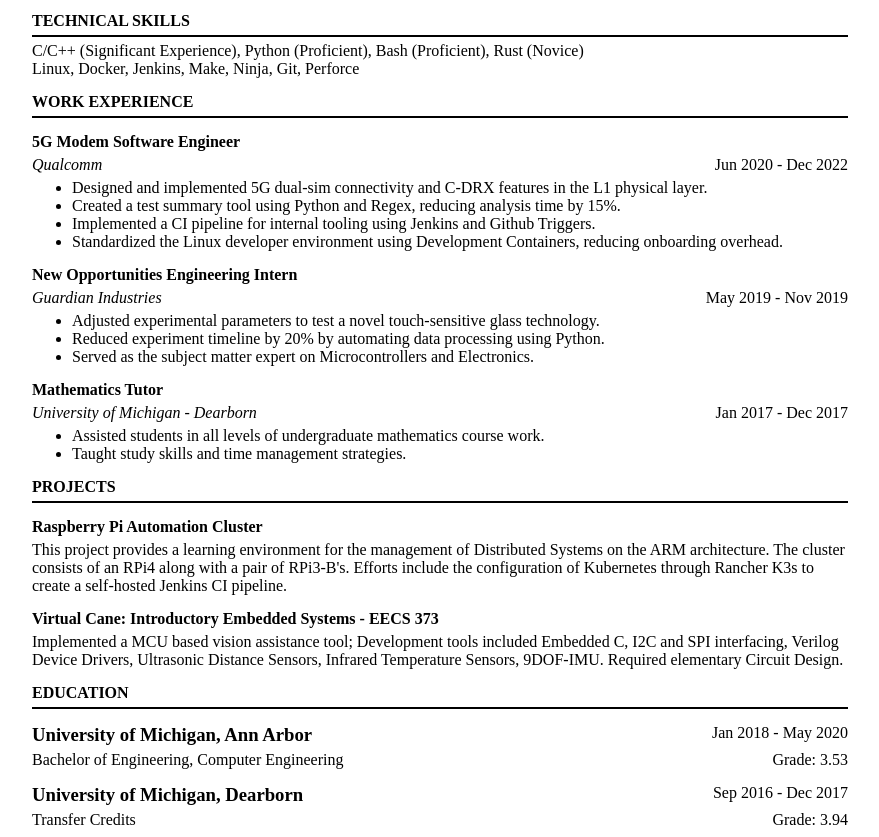
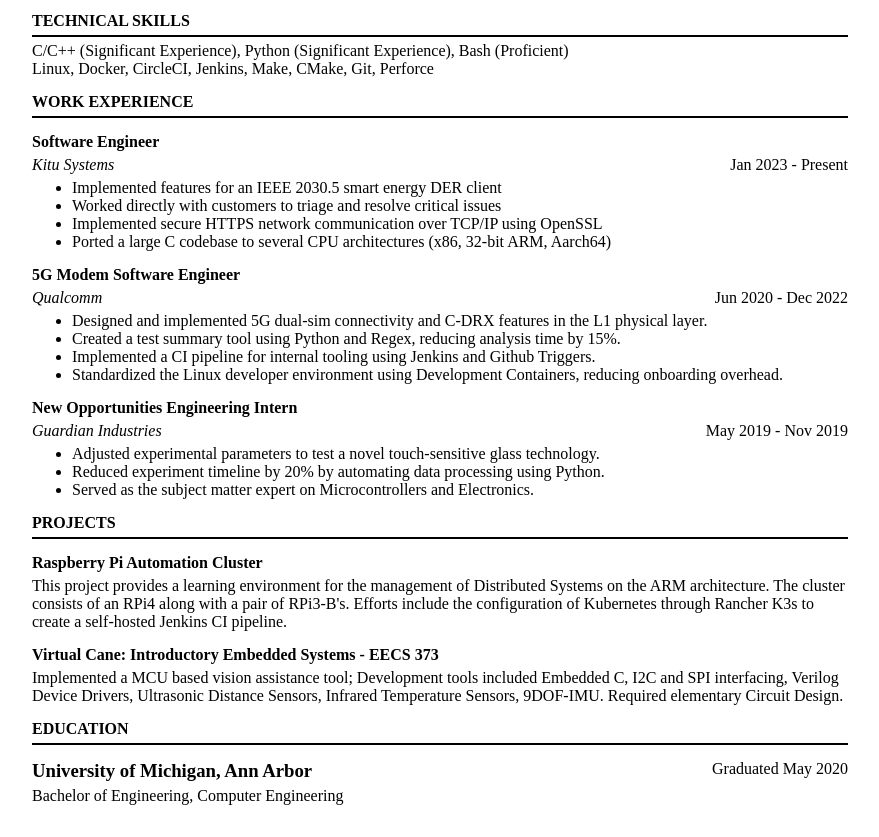
Before and after one commit to Drahlous/resume, a plain HTML site: page index.html in a window 1280 px wide. Shown: the part 84-921 px from the top of the page, without its empty margins (200-1079 px from the left). After the commit the page ends 897 px from the top, so only its background shows below. Drawn offline with Linux system fonts and the light colour scheme.

Commit message:
Add kitu information

```diff
--- a/index.html
+++ b/index.html
@@ -28,9 +28,9 @@
                 <hr>
                 <div class="description">
                     <p>
-                        C/C++ (Significant Experience), Python (Proficient), Bash (Proficient), Rust (Novice)
+                        C/C++ (Significant Experience), Python (Significant Experience), Bash (Proficient)
                         </br>
-                        Linux, Docker, Jenkins, Make, Ninja, Git, Perforce
+                        Linux, Docker, CircleCI, Jenkins, Make, CMake, Git, Perforce
                     </p>
                 </div> <!-- end description -->
             </section>
@@ -40,7 +40,23 @@
                 <hr>
                 <div class="description">
 
-                    <!-- First Job Listing-->
+                    <!-- Job Listing-->
+                    <section class="work-item">
+                        <h3 class="title">Software Engineer</h3>
+                        <div class="meta">
+                            <span class="company">Kitu Systems</span>
+                            <span class="date">Jan 2023 - Present</span>
+                        </div>
+                        <ul>
+                            <li>Implemented features for an IEEE 2030.5 smart energy DER client</li>
+                            <li>Worked directly with customers to triage and resolve critical issues</li>
+                            <li>Implemented secure HTTPS network communication over TCP/IP using OpenSSL</li>
+                            <li>Ported a large C codebase to several CPU architectures (x86, 32-bit ARM, Aarch64)</li>
+                        </ul>
+                    </section>
+
+
+                    <!-- Job Listing-->
                     <section class="work-item">
                         <h3 class="title">5G Modem Software Engineer</h3>
                         <div class="meta">
@@ -58,7 +74,7 @@
                         </ul>
                     </section>
 
-                    <!-- Second Job Listing-->
+                    <!-- Job Listing-->
                     <section class="work-item">
                         <h3 class="title">New Opportunities Engineering Intern</h3>
                         <div class="meta">
@@ -72,18 +88,6 @@
                         </ul>
                     </section>
 
-                    <!-- Third Job Listing-->
-                    <section class="work-item">
-                        <h3 class="title">Mathematics Tutor</h3>
-                        <div class="meta">
-                            <span class="company">University of Michigan - Dearborn</span>
-                            <span class="date">Jan 2017 - Dec 2017</span>
-                        </div>
-                        <ul>
-                            <li>Assisted students in all levels of undergraduate mathematics course work.</li>
-                            <li>Taught study skills and time management strategies.</li>
-                        </ul>
-                    </section>
                 </div> <!-- end description -->
             </section>
 
@@ -122,27 +126,13 @@
                     <section class="education-item">
                         <div class="school-info">
                             <h3 class="school-name">University of Michigan, Ann Arbor</h3>
-                            <span class="date">Jan 2018 - May 2020</span>
+                            <span class="date">Graduated May 2020</span>
                         </div>
 
                         <div class="meta">
                             <span class="degree">Bachelor of Engineering, Computer Engineering</span>
-                            <span class="gpa">Grade: 3.53</span>
                         </div>
                     </section>
-
-                    <section class="education-item">
-                        <div class="school-info">
-                            <h3 class="school-name">University of Michigan, Dearborn</h3>
-                            <span class="date">Sep 2016 - Dec 2017</span>
-                        </div>
-
-                        <div class="meta">
-                            <span class="degree">Transfer Credits</span>
-                            <span class="gpa">Grade: 3.94</span>
-                        </div>
-                    </section>
-                </div> <!-- end description -->
 
             </section>
 
```
